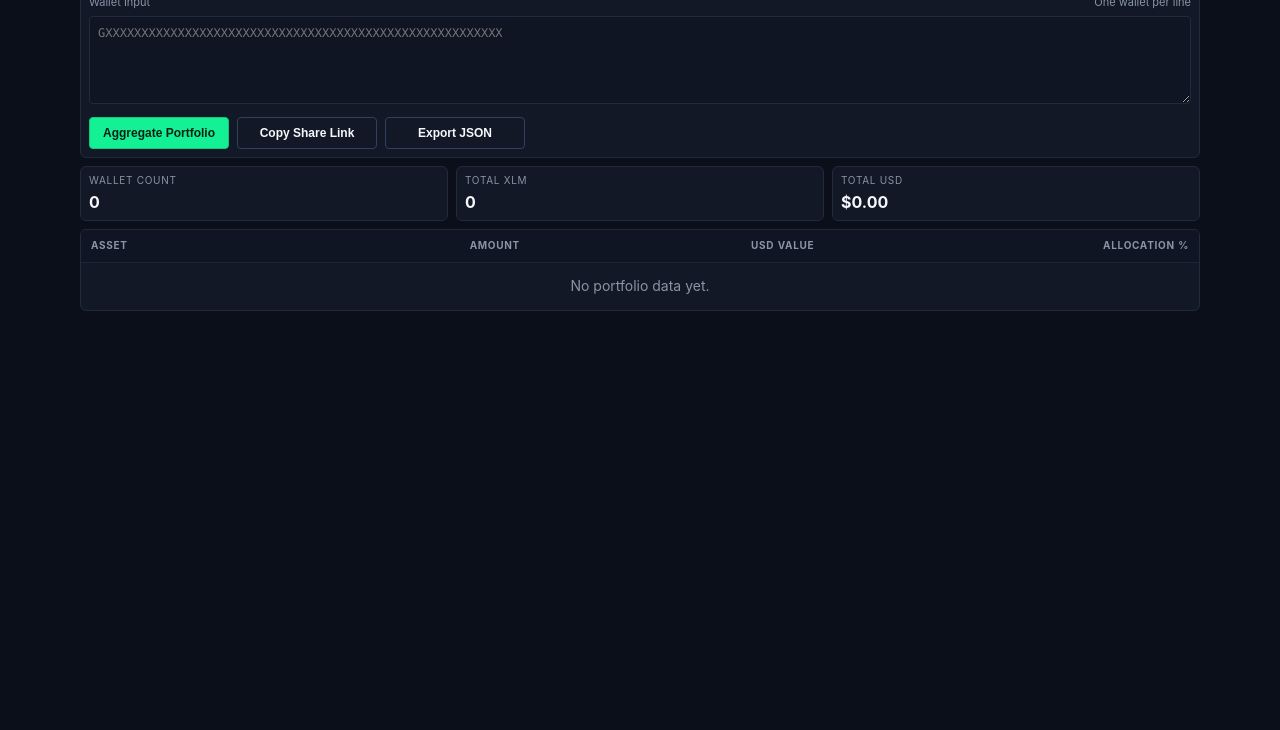
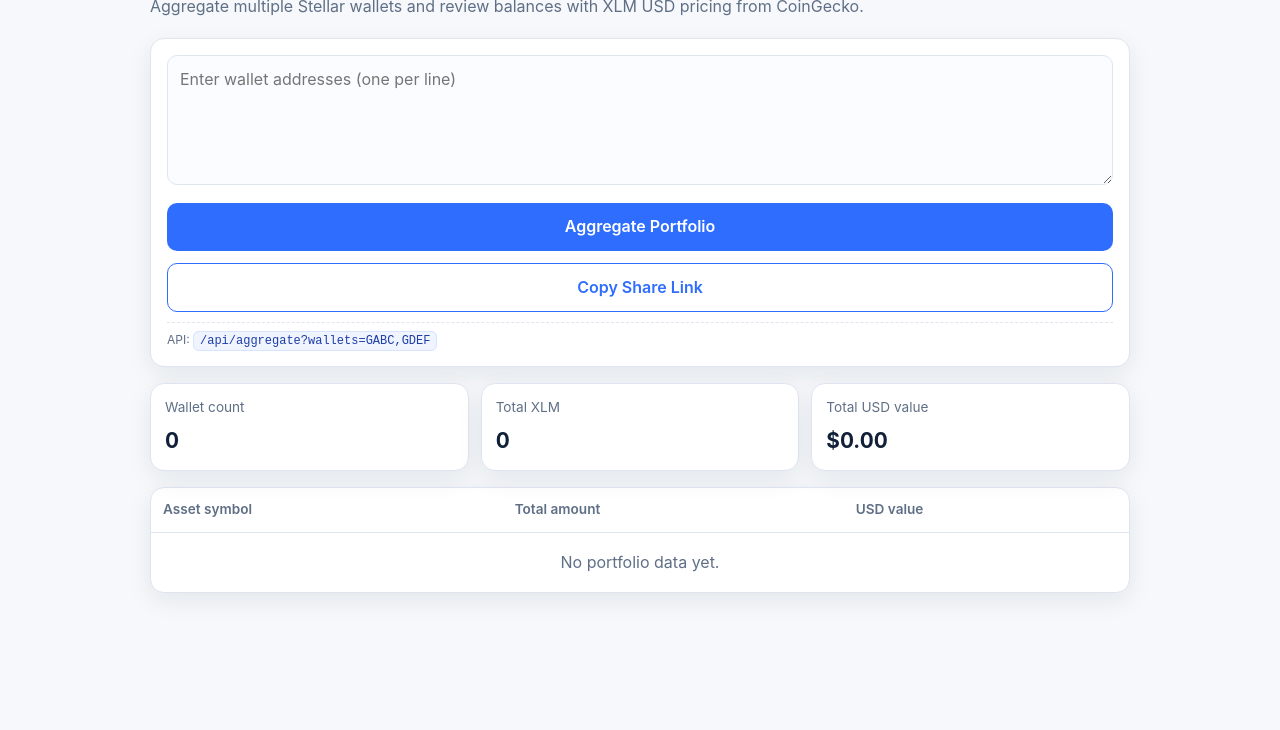
Before and after one commit to seva9523/porfolio-visualizer, a website: page index.html in a window 1280 px wide. Shown: the part 70-800 px from the top of the page. Drawn offline with Linux system fonts and the light colour scheme.

Commit message:
Update index.html

```diff
--- a/index.html
+++ b/index.html
@@ -3,239 +3,192 @@
 <head>
   <meta charset="UTF-8" />
   <meta name="viewport" content="width=device-width, initial-scale=1.0" />
-  <title>WealthView | Stellar Treasury Aggregation</title>
+  <title>Stellar Portfolio Dashboard</title>
   <style>
     :root {
-      --bg: #0B0F19;
-      --surface: #121826;
-      --surface-2: #0f1522;
-      --border: #212a3d;
-      --text: #F5F7FA;
-      --muted: #8A94A6;
-      --accent: #14F195;
-      --accent-2: #5B8CFF;
-      --danger: #ff6b6b;
-      --danger-soft: rgba(255, 107, 107, 0.14);
-      --radius: 6px;
+      --bg: #f6f8fb;
+      --surface: #ffffff;
+      --text: #102038;
+      --muted: #5f6f86;
+      --primary: #2f6dff;
+      --primary-soft: #eaf0ff;
+      --danger: #c0392b;
+      --border: #dfe5f0;
+      --shadow: 0 8px 24px rgba(16, 32, 56, 0.08);
+      --radius: 14px;
     }
 
     * { box-sizing: border-box; }
 
     body {
       margin: 0;
+      font-family: Inter, -apple-system, BlinkMacSystemFont, "Segoe UI", Roboto, Arial, sans-serif;
       background: var(--bg);
       color: var(--text);
-      font-family: Inter, -apple-system, BlinkMacSystemFont, "Segoe UI", Roboto, Arial, sans-serif;
-      font-size: 14px;
-      line-height: 1.35;
-      padding: 10px;
+      line-height: 1.45;
+      padding: 20px;
     }
 
-    .container { max-width: 1120px; margin: 0 auto; }
-
-    header { margin-bottom: 8px; }
-    h1 { margin: 0; font-size: 16px; letter-spacing: 0.02em; }
-    .subtitle {
-      margin: 2px 0 0;
-      color: var(--muted);
-      font-size: 11px;
-      text-transform: uppercase;
-      letter-spacing: .06em;
+    .container {
+      max-width: 980px;
+      margin: 0 auto;
     }
 
-    .controls, .metric, .table-wrap {
+    h1 { margin: 0 0 8px; font-size: clamp(1.5rem, 2vw, 2rem); }
+    .subtitle { margin: 0 0 20px; color: var(--muted); }
+
+    .panel {
       background: var(--surface);
       border: 1px solid var(--border);
       border-radius: var(--radius);
-    }
-
-    .controls { padding: 8px; margin-bottom: 8px; }
-    .label-row {
-      display: flex;
-      justify-content: space-between;
-      color: var(--muted);
-      font-size: 11px;
-      margin-bottom: 6px;
+      box-shadow: var(--shadow);
+      padding: 16px;
+      margin-bottom: 16px;
     }
 
     textarea {
       width: 100%;
-      min-height: 88px;
+      min-height: 130px;
       resize: vertical;
+      border-radius: 10px;
       border: 1px solid var(--border);
-      border-radius: 4px;
-      background: var(--surface-2);
+      padding: 12px;
+      font: inherit;
       color: var(--text);
-      padding: 8px;
-      font: 12px/1.4 ui-monospace, SFMono-Regular, Menlo, Monaco, Consolas, "Liberation Mono", "Courier New", monospace;
-      outline: none;
-    }
-
-    textarea:focus { border-color: var(--accent-2); }
-
-    .actions {
-      display: flex;
-      gap: 8px;
-      margin-top: 8px;
-      flex-wrap: wrap;
+      background: #fbfcff;
     }
 
     button {
-      padding: 8px 10px;
-      border-radius: 4px;
-      font-size: 12px;
-      font-weight: 700;
-      border: 1px solid var(--border);
+      width: 100%;
+      margin-top: 12px;
+      border: none;
+      border-radius: 10px;
+      padding: 12px 16px;
+      font: inherit;
+      font-weight: 600;
+      color: #fff;
+      background: var(--primary);
       cursor: pointer;
-      min-width: 140px;
     }
 
-    .primary-btn {
-      background: var(--accent);
-      color: #052015;
-      border-color: #10c97e;
+    button:disabled { opacity: 0.65; cursor: not-allowed; }
+
+    .secondary {
+      background: #ffffff;
+      color: var(--primary);
+      border: 1px solid var(--primary);
     }
 
-    .primary-btn:hover { filter: brightness(1.05); }
-
-    .secondary-btn {
-      background: transparent;
-      color: var(--text);
-      border-color: #31405f;
+    .secondary:hover {
+      background: var(--primary-soft);
     }
 
-    .secondary-btn:hover {
-      background: rgba(91, 140, 255, 0.08);
-      border-color: var(--accent-2);
-    }
-
-    button:disabled { opacity: .6; cursor: not-allowed; }
-
     .status {
+      margin-top: 12px;
+      padding: 10px;
+      border-radius: 10px;
+      background: var(--primary-soft);
+      color: var(--text);
       display: none;
-      margin-top: 8px;
-      padding: 6px 8px;
-      font-size: 12px;
-      border: 1px solid #26304a;
-      border-radius: 4px;
-      color: #b7c8ea;
-      background: rgba(91, 140, 255, 0.1);
     }
 
     .status.error {
+      background: #ffe9e7;
       color: var(--danger);
-      background: var(--danger-soft);
-      border-color: rgba(255, 107, 107, .3);
+      border: 1px solid #ffd0cc;
     }
 
-    .metrics {
+    .api-usage {
+      margin-top: 10px;
+      font-size: 12px;
+      color: var(--muted);
+      border-top: 1px dashed var(--border);
+      padding-top: 8px;
+    }
+
+    .api-usage code {
+      color: #1d3ea8;
+      background: #f0f4ff;
+      border: 1px solid #d7e3ff;
+      padding: 2px 6px;
+      border-radius: 6px;
+    }
+
+    .cards {
       display: grid;
       grid-template-columns: repeat(3, minmax(0, 1fr));
-      gap: 8px;
-      margin-bottom: 8px;
+      gap: 12px;
+      margin-bottom: 16px;
     }
 
-    .metric { padding: 7px 8px; }
-
-    .k {
-      color: var(--muted);
-      font-size: 10px;
-      text-transform: uppercase;
-      letter-spacing: .07em;
+    .card {
+      background: var(--surface);
+      border: 1px solid var(--border);
+      border-radius: var(--radius);
+      box-shadow: var(--shadow);
+      padding: 14px;
     }
 
-    .v {
-      margin-top: 4px;
-      font-size: 16px;
-      font-weight: 700;
+    .label { font-size: 0.85rem; color: var(--muted); margin-bottom: 8px; }
+    .value { font-size: 1.3rem; font-weight: 700; }
+
+    .table-wrap {
+      overflow-x: auto;
+      background: var(--surface);
+      border: 1px solid var(--border);
+      border-radius: var(--radius);
+      box-shadow: var(--shadow);
     }
 
-    .table-wrap { overflow: auto; }
-
-    table {
-      width: 100%;
-      border-collapse: collapse;
-      min-width: 700px;
-    }
-
-    th, td {
-      padding: 9px 10px;
-      border-bottom: 1px solid #1b2538;
-      text-align: left;
-    }
-
-    th {
-      font-size: 10px;
-      color: var(--muted);
-      text-transform: uppercase;
-      letter-spacing: .07em;
-      background: #0f1522;
-    }
-
-    tbody tr:hover { background: rgba(91, 140, 255, 0.08); }
+    table { width: 100%; border-collapse: collapse; min-width: 520px; }
+    th, td { padding: 12px; text-align: left; border-bottom: 1px solid var(--border); }
+    th { font-size: 0.85rem; color: var(--muted); font-weight: 600; }
     tbody tr:last-child td { border-bottom: none; }
-
-    .num {
-      text-align: right;
-      font-variant-numeric: tabular-nums;
-    }
 
     .empty {
       text-align: center;
+      padding: 18px;
       color: var(--muted);
-      padding: 14px;
     }
 
     @media (max-width: 760px) {
-      .actions { flex-direction: column; }
-      .actions button { width: 100%; }
-      .metrics { grid-template-columns: 1fr; }
-      body { padding: 8px; }
+      body { padding: 14px; }
+      .cards { grid-template-columns: 1fr; }
     }
   </style>
 </head>
 <body>
   <div class="container">
-    <header>
-      <h1>WealthView</h1>
-      <p class="subtitle">Stellar Treasury Aggregation</p>
-    </header>
+    <h1>Stellar Portfolio Dashboard</h1>
+    <p class="subtitle">Aggregate multiple Stellar wallets and review balances with XLM USD pricing from CoinGecko.</p>
 
-    <section class="controls">
-      <div class="label-row">
-        <span>Wallet Input</span>
-        <span>One wallet per line</span>
+    <section class="panel">
+      <textarea id="addresses" placeholder="Enter wallet addresses (one per line)"></textarea>
+      <button id="aggregateBtn" onclick="fetchPortfolio()">Aggregate Portfolio</button>
+      <button id="shareBtn" class="secondary" onclick="copyShareLink()">Copy Share Link</button>
+      <div id="status" class="status"></div>
+      <div class="api-usage">
+        API: <code>/api/aggregate?wallets=GABC,GDEF</code>
       </div>
-
-      <textarea id="addresses" placeholder="GXXXXXXXXXXXXXXXXXXXXXXXXXXXXXXXXXXXXXXXXXXXXXXXXXXXXXXX"></textarea>
-
-      <div class="actions">
-        <button id="aggregateBtn" class="primary-btn" onclick="fetchPortfolio()">Aggregate Portfolio</button>
-        <button id="shareBtn" class="secondary-btn" onclick="copyShareLink()">Copy Share Link</button>
-        <button id="exportBtn" class="secondary-btn" onclick="exportTreasuryJson()">Export JSON</button>
-      </div>
-
-      <div id="status" class="status"></div>
     </section>
 
-    <section class="metrics" id="summaryCards">
-      <article class="metric"><div class="k">Wallet count</div><div class="v" id="walletCount">0</div></article>
-      <article class="metric"><div class="k">Total XLM</div><div class="v" id="totalXLM">0</div></article>
-      <article class="metric"><div class="k">Total USD</div><div class="v" id="totalUSD">$0.00</div></article>
+    <section class="cards" id="summaryCards">
+      <article class="card"><div class="label">Wallet count</div><div class="value" id="walletCount">0</div></article>
+      <article class="card"><div class="label">Total XLM</div><div class="value" id="totalXLM">0</div></article>
+      <article class="card"><div class="label">Total USD value</div><div class="value" id="totalUSD">$0.00</div></article>
     </section>
 
     <section class="table-wrap">
       <table>
         <thead>
           <tr>
-            <th>Asset</th>
-            <th class="num">Amount</th>
-            <th class="num">USD value</th>
-            <th class="num">Allocation %</th>
+            <th>Asset symbol</th>
+            <th>Total amount</th>
+            <th>USD value</th>
           </tr>
         </thead>
         <tbody id="assetTableBody">
-          <tr><td class="empty" colspan="4">No portfolio data yet.</td></tr>
+          <tr><td class="empty" colspan="3">No portfolio data yet.</td></tr>
         </tbody>
       </table>
     </section>
@@ -245,9 +198,6 @@
     const statusEl = document.getElementById("status");
     const buttonEl = document.getElementById("aggregateBtn");
     const addressesEl = document.getElementById("addresses");
-
-    // stores latest aggregated result for export
-    let latestAggregated = null;
 
     function setStatus(message, type = "info") {
       statusEl.textContent = message;
@@ -264,27 +214,20 @@
     }
 
     function getAddressesFromInput() {
-      return addressesEl.value
-        .split("\n")
-        .map(a => a.trim())
-        .filter(Boolean);
+      return addressesEl.value.split("\n").map(a => a.trim()).filter(Boolean);
     }
 
-    // Wallet addresses sync into URL params: ?wallets=GABC,GDEF,GHIJ
     function updateUrlWithWallets(addresses) {
       const url = new URL(window.location.href);
-
       if (addresses.length) {
         url.searchParams.set("wallets", addresses.join(","));
       } else {
         url.searchParams.delete("wallets");
       }
-
       window.history.replaceState({}, "", url);
       return url.toString();
     }
 
-    // On page load: auto-load wallets from URL
     function loadWalletsFromUrl() {
       const params = new URLSearchParams(window.location.search);
       const walletsParam = params.get("wallets");
@@ -302,66 +245,20 @@
       return addresses;
     }
 
-    // Copy current treasury URL with subtle confirmation
     async function copyShareLink() {
       const addresses = getAddressesFromInput();
-
       if (addresses.length === 0) {
         setStatus("Enter wallet addresses first, then copy the link.", "error");
         return;
       }
 
       const shareUrl = updateUrlWithWallets(addresses);
-
       try {
         await navigator.clipboard.writeText(shareUrl);
         setStatus("Share link copied");
       } catch (error) {
         setStatus(`Copy failed. Use this URL manually: ${shareUrl}`, "error");
       }
-    }
-
-    // Export aggregated treasury state as JSON file
-    function exportTreasuryJson() {
-      if (!latestAggregated) {
-        setStatus("Aggregate portfolio first, then export JSON.", "error");
-        return;
-      }
-
-      const assetsArray = Object.values(latestAggregated.assets)
-        .sort((a, b) => b.totalValueUSD - a.totalValueUSD)
-        .map(asset => {
-          const allocationPercent = latestAggregated.totalUSD > 0
-            ? (asset.totalValueUSD / latestAggregated.totalUSD) * 100
-            : 0;
-
-          return {
-            symbol: asset.symbol,
-            amount: asset.totalAmount,
-            usdValue: asset.totalValueUSD,
-            allocationPercent
-          };
-        });
-
-      const exportData = {
-        walletCount: latestAggregated.wallets,
-        totalXLM: latestAggregated.totalXLM,
-        totalUSD: latestAggregated.totalUSD,
-        assets: assetsArray
-      };
-
-      const blob = new Blob([JSON.stringify(exportData, null, 2)], { type: "application/json" });
-      const url = URL.createObjectURL(blob);
-
-      const link = document.createElement("a");
-      link.href = url;
-      link.download = "wealthview-treasury.json";
-      document.body.appendChild(link);
-      link.click();
-      link.remove();
-
-      URL.revokeObjectURL(url);
-      setStatus("Treasury JSON exported");
     }
 
     function renderDashboard(data) {
@@ -372,23 +269,16 @@
       const body = document.getElementById("assetTableBody");
       const rows = Object.values(data.assets)
         .sort((a, b) => b.totalValueUSD - a.totalValueUSD)
-        .map(asset => {
-          const allocationPercent = data.totalUSD > 0
-            ? (asset.totalValueUSD / data.totalUSD) * 100
-            : 0;
-
-          return `
-            <tr>
-              <td>${asset.symbol}</td>
-              <td class="num">${formatNumber(asset.totalAmount, 6)}</td>
-              <td class="num">${formatCurrency(asset.totalValueUSD)}</td>
-              <td class="num">${formatNumber(allocationPercent, 2)}%</td>
-            </tr>
-          `;
-        })
+        .map(asset => `
+          <tr>
+            <td>${asset.symbol}</td>
+            <td>${formatNumber(asset.totalAmount, 6)}</td>
+            <td>${formatCurrency(asset.totalValueUSD)}</td>
+          </tr>
+        `)
         .join("");
 
-      body.innerHTML = rows || '<tr><td class="empty" colspan="4">No asset balances found.</td></tr>';
+      body.innerHTML = rows || '<tr><td class="empty" colspan="3">No asset balances found.</td></tr>';
     }
 
     async function fetchPortfolio() {
@@ -422,17 +312,14 @@
 
         for (const addr of addresses) {
           const res = await fetch(`https://horizon.stellar.org/accounts/${addr}`);
-
           if (!res.ok) {
             console.log("Skipping invalid wallet:", addr);
             continue;
           }
 
           const data = await res.json();
-
           data.balances.forEach((b) => {
             const isNative = b.asset_type === "native";
-
             const symbol = isNative ? "XLM" : (b.asset_code || "UNKNOWN");
             const amount = parseFloat(b.balance) || 0;
 
@@ -457,11 +344,9 @@
           });
         }
 
-        latestAggregated = aggregated;
         renderDashboard(aggregated);
         setStatus("Aggregation complete.");
       } catch (error) {
-        console.error(error);
         setStatus(`Error: ${error.message}`, "error");
       } finally {
         buttonEl.disabled = false;
```
